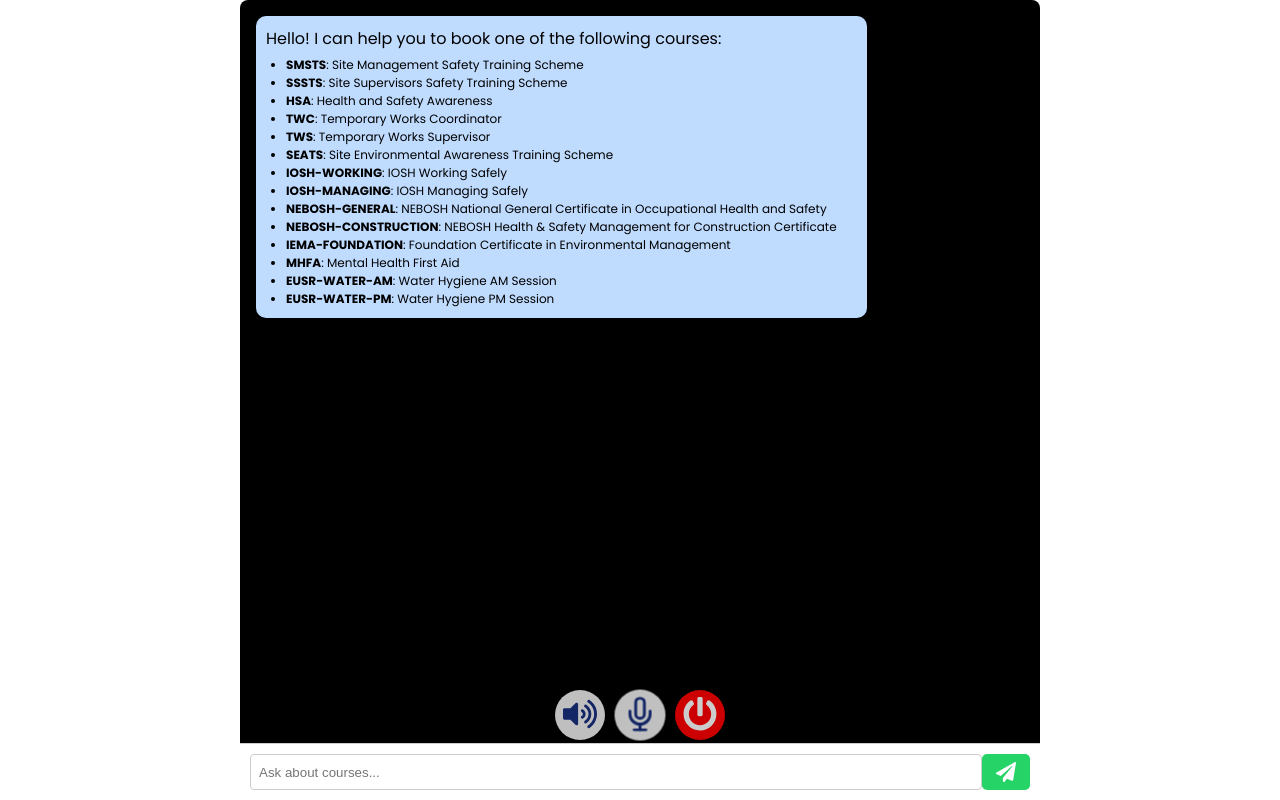
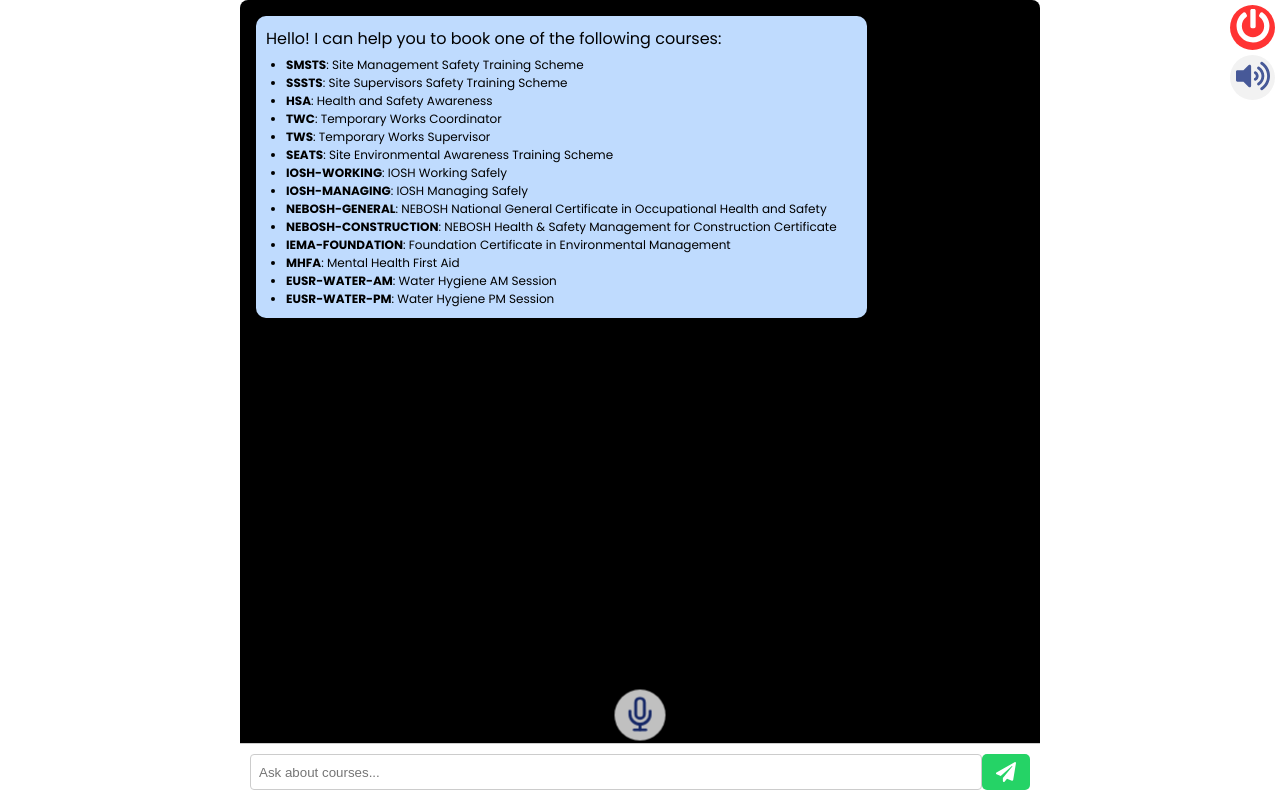
Before and after one commit to danieliancu/talk, a Next.js app: page / in a window 1280 px wide. Built offline with nearby package versions, Linux system fonts and the light colour scheme.

Commit message:
v1.1 - fine tunning

```diff
--- a/components/ChatUI.js
+++ b/components/ChatUI.js
@@ -195,24 +195,41 @@
     setMessages(prev => [...prev, { role: "assistant", content: fullReply }]);
 
     // 🔊 Text-to-speech doar pentru introducere
-    let spokenIntro = "";
-    const refresherNoteMatch = fullReply.match(/⚠️ Note:.*?courses\./i);
+let spokenIntro = "";
 
-    if (refresherNoteMatch) {
-      spokenIntro = fullReply.split("⚠️")[0].trim() + ". " + refresherNoteMatch[0].replace("⚠️", "").trim();
-    } else {
-      const introMatch = fullReply.split(/[\n:]/)[0];
-      spokenIntro = introMatch.trim().length > 0 ? introMatch.trim() + "." : fullReply.slice(0, 120);
-    }
+// Elimină HTML și normalizează
+const plainText = fullReply.replace(/<[^>]+>/g, '').replace(/\s+/g, ' ').trim();
 
-    const utterance = new SpeechSynthesisUtterance(spokenIntro);
-    utterance.lang = "en-US";
+// Taie până la detalii cursuri / liste
+const stopPhrases = [
+  "Here are the details",
+  "Venues:",
+  "Months:",
+  "The available venue is",
+  "The available month is"
+];
+
+let cutAt = plainText.length;
+for (const phrase of stopPhrases) {
+  const idx = plainText.indexOf(phrase);
+  if (idx !== -1 && idx < cutAt) cutAt = idx;
+}
+spokenIntro = plainText.slice(0, cutAt).trim();
 
 
-    if (!isMuted) {
+
+
+
+
+
+const utterance = new SpeechSynthesisUtterance(spokenIntro);
+utterance.lang = "en-US";
+
+if (!isMuted) {
   if (window.speechSynthesis.speaking) window.speechSynthesis.cancel();
   window.speechSynthesis.speak(utterance);
 }
+
 
 
   } catch (err) {
--- a/pages/api/ask.js
+++ b/pages/api/ask.js
@@ -186,8 +186,8 @@
     if (!month && !location) {
       return res.status(200).json({
         reply: `
-Thanks! You've told me the course is ${keywordSynonyms[validKey]}.<br>
-Could you let me know which ${venueInstruction} you're interested in?<br><br>
+Thanks! You've told me the course is ${keywordSynonyms[validKey]}.
+Could you let me know which ${venueInstruction} you are interested in?
 <div style="display: flex; gap: 40px; align-items: flex-start; font-size: 12px; line-height: 18px;">
   <div><strong>Venues:</strong><br>${venuesList}</div>
   <div><strong>Months:</strong><br>${monthsList}</div>
@@ -233,9 +233,16 @@
     if (results.length) {
       results.sort((a, b) => a._meta.start - b._meta.start);
 
-      intro = `Sure! I found ${results.length} ${validKey.toUpperCase()} course${results.length > 1 ? "s" : ""}.` +
-              (results.some(r => r._meta.type === "refresher") ? `\n⚠️ Note: Some of these are Refresher courses.` : "") +
-              ` Here are the details:`;
+      const hasRefresher = results.some(r => r._meta.type === "refresher");
+
+intro = `
+  <div>
+    Sure! I found ${results.length} ${validKey.toUpperCase()} course${results.length > 1 ? "s" : ""}.
+    ${hasRefresher ? ` Note: Some of these are Refresher courses.` : ""}
+    <br>Here are the details:
+  </div>
+`;
+
       body = results.map(r => `
         <div class="courseBox">
           <span class="mainCourse">${r.name} <span class="arrow">▼</span></span>
--- a/styles/Chat.module.css
+++ b/styles/Chat.module.css
@@ -148,22 +148,26 @@
   }
 
   .voiceMute {
-    width: 50px;
-    height: 50px;
+    width: 45px;
+    height: 45px;
     border-radius: 100%;
     border:none;
-    margin-right:10px;
     opacity:.8;
+    position:fixed;
+    top:55px;
+    right: 5px;
   }
 
   .voiceClose {
     background:red;
-    width: 50px;
-    height: 50px;
+    width: 45px;
+    height: 45px;
     border-radius: 100%;
     border:none;
-    margin-left:10px;
     opacity:.8;
+    top:5px;
+    right:5px;
+    position: fixed;
   }
   .sendButton {
   background-color: #25D366;
```
Also changed, not shown: lib/synonyms.js.
